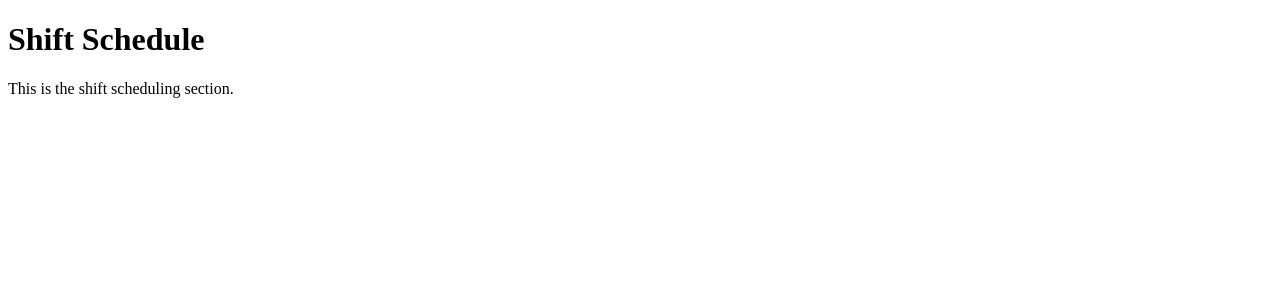
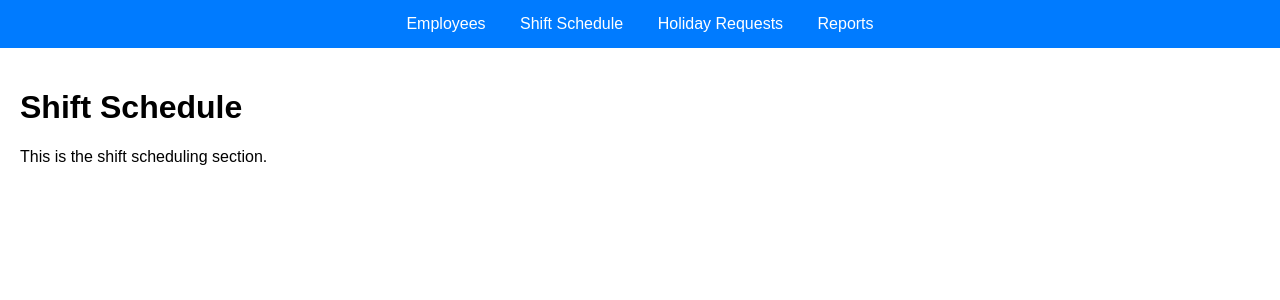
Before and after one commit to Deepeshpatel11/Labor-Tool, a Django app: page /shifts/ in a window 1280 px wide. Shown: the top 300 px of the page. Run offline with Django 5.2, Linux system fonts and the light colour scheme.

Commit message:
Fixed base template path issue

```diff
--- a/labour_management/labour_management/settings.py
+++ b/labour_management/labour_management/settings.py
@@ -58,7 +58,7 @@ ROOT_URLCONF = "labour_management.urls"
 TEMPLATES = [
     {
         "BACKEND": "django.template.backends.django.DjangoTemplates",
-        "DIRS": [],
+        'DIRS': [BASE_DIR / "labour_management/templates"],
         "APP_DIRS": True,
         "OPTIONS": {
             "context_processors": [
--- /dev/null
+++ b/labour_management/labour_management/templates/labour_management/base.html
@@ -0,0 +1,27 @@
+<!DOCTYPE html>
+<html lang="en">
+<head>
+    <meta charset="UTF-8">
+    <meta name="viewport" content="width=device-width, initial-scale=1.0">
+    <title>{% block title %}Labour Management Tool{% endblock %}</title>
+    <style>
+        body { font-family: Arial, sans-serif; margin: 0; padding: 0; }
+        .navbar { background-color: #007bff; padding: 15px; text-align: center; }
+        .navbar a { color: white; text-decoration: none; padding: 10px; margin: 5px; }
+        .navbar a:hover { background-color: #0056b3; }
+        .container { padding: 20px; }
+    </style>
+</head>
+<body>
+    <div class="navbar">
+        <a href="{% url 'employees_index' %}">Employees</a>
+        <a href="{% url 'shifts_index' %}">Shift Schedule</a>
+        <a href="{% url 'holidays_index' %}">Holiday Requests</a>
+        <a href="{% url 'reports_index' %}">Reports</a>
+    </div>
+
+    <div class="container">
+        {% block content %}{% endblock %}
+    </div>
+</body>
+</html>
--- a/labour_management/shifts/templates/shifts/index.html
+++ b/labour_management/shifts/templates/shifts/index.html
@@ -1,12 +1,8 @@
-<!DOCTYPE html>
-<html lang="en">
-<head>
-    <meta charset="UTF-8">
-    <meta name="viewport" content="width=device-width, initial-scale=1.0">
-    <title>Shift Schedule</title>
-</head>
-<body>
+{% extends "labour_management/base.html" %}
+
+{% block title %}Shift Schedule{% endblock %}
+
+{% block content %}
     <h1>Shift Schedule</h1>
     <p>This is the shift scheduling section.</p>
-</body>
-</html>
+{% endblock %}
```
Also changed, not shown: labour_management/employees/templates/employees/index.html (+6 -10 lines), labour_management/holidays/templates/holidays/index.html (+6 -10 lines), labour_management/reports/templates/reports/index.html (+6 -10 lines).
